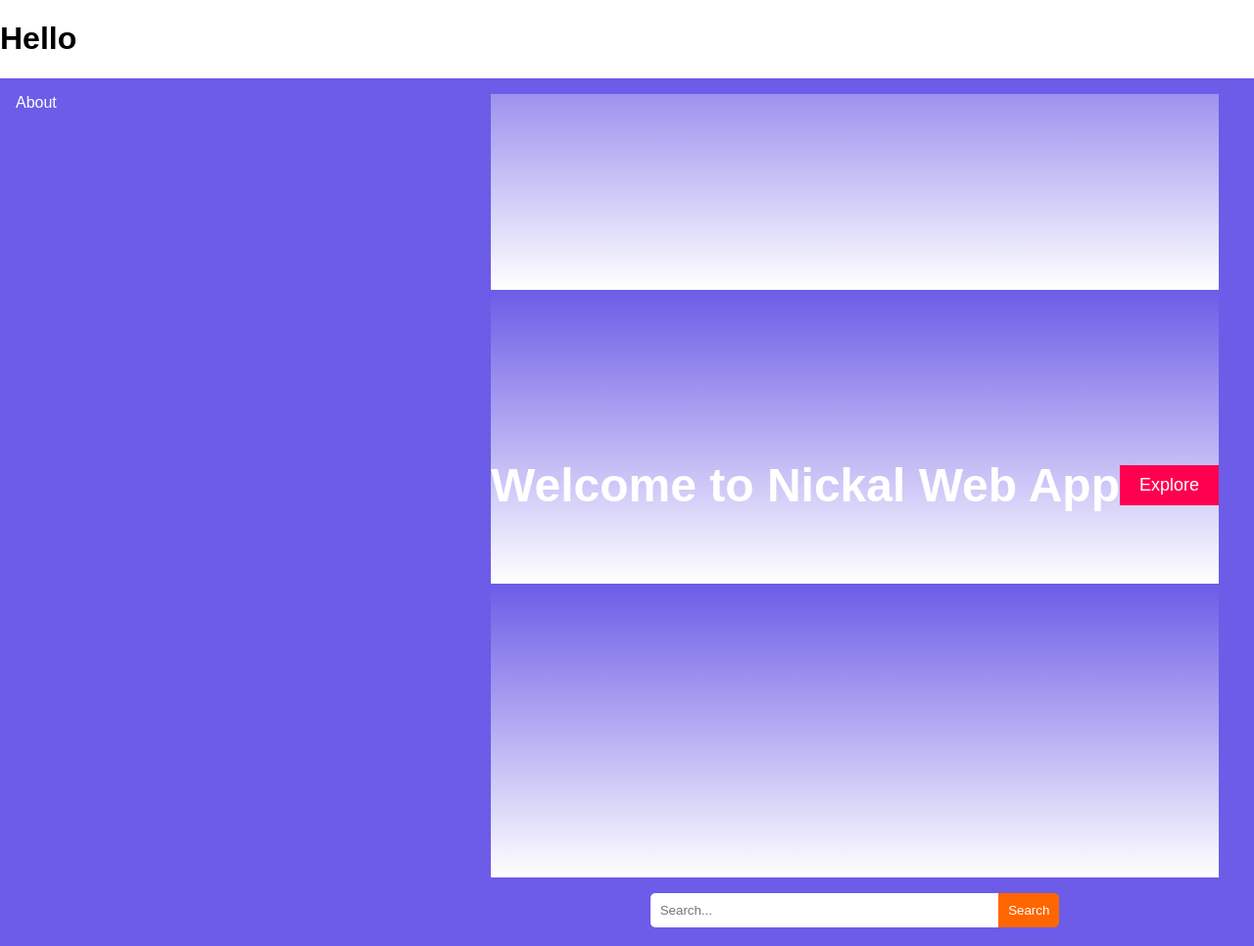
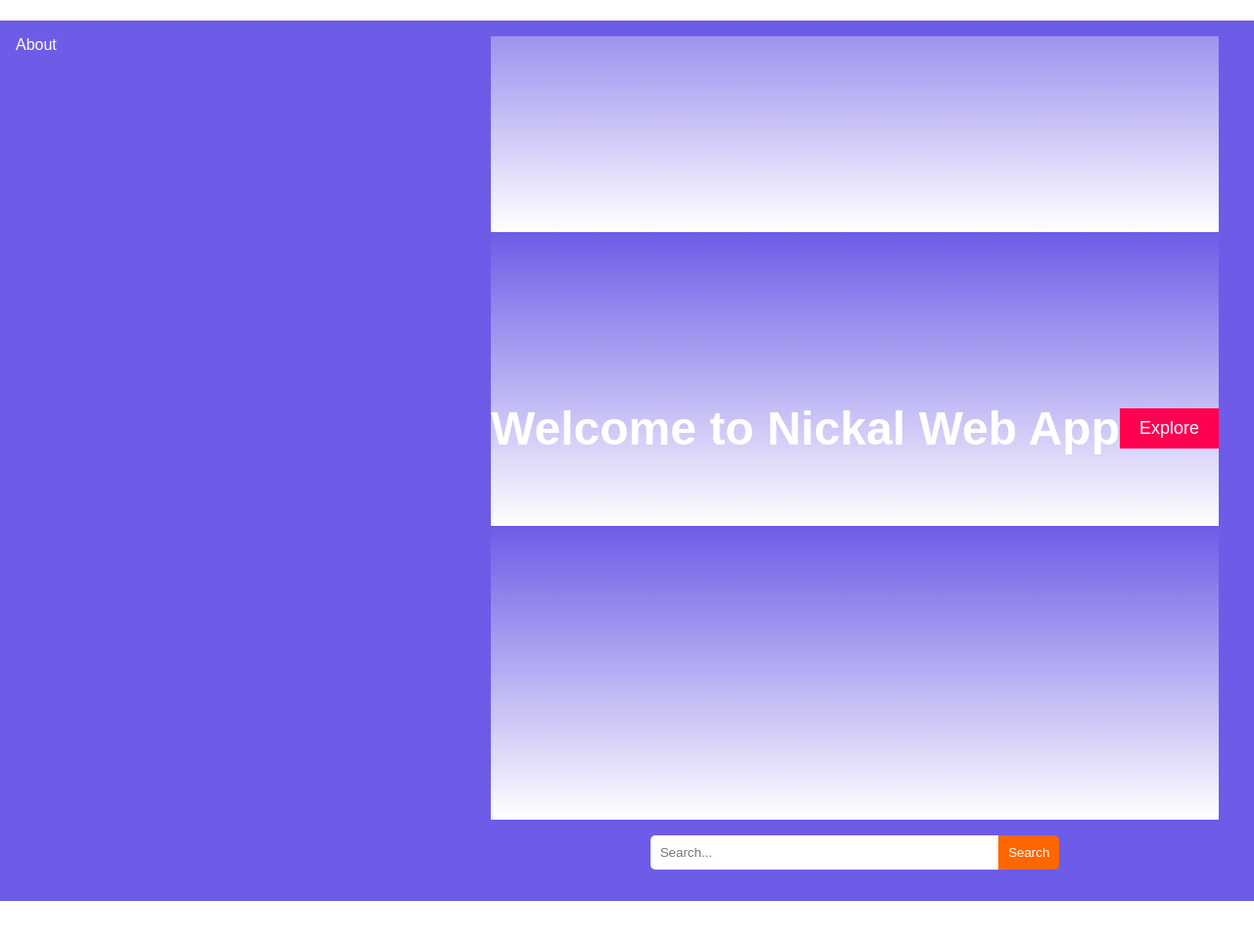
Before and after one commit to yousaougarba/Nickal-web-app, a plain HTML site: page index.html in a window 1280 px wide. Shown: the whole page at 98% size. After the commit the page ends 920 px from the top, so only its background shows below. Drawn offline with Linux system fonts and the light colour scheme.

Commit message:
Change title to 'NSM_boost' and clear heading
Updated the title and removed the heading text.

```diff
--- a/index.html
+++ b/index.html
@@ -1,10 +1,10 @@
 <!DOCTYPE html>
 <html>
 <head>
-    <title>Nickal Web App</title>
+    <title>NSM_boost</title>
 </head>
 <body>
-    <h1>Hello</h1>
+    <h1></h1>
 </body>
 </html>
 <!-- index.html -->
```
